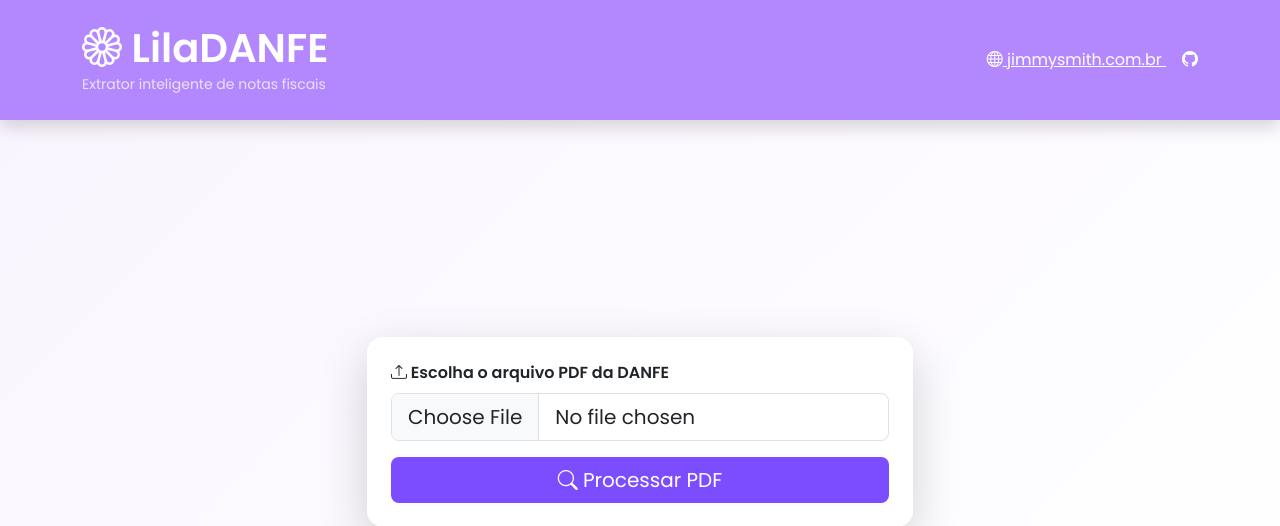
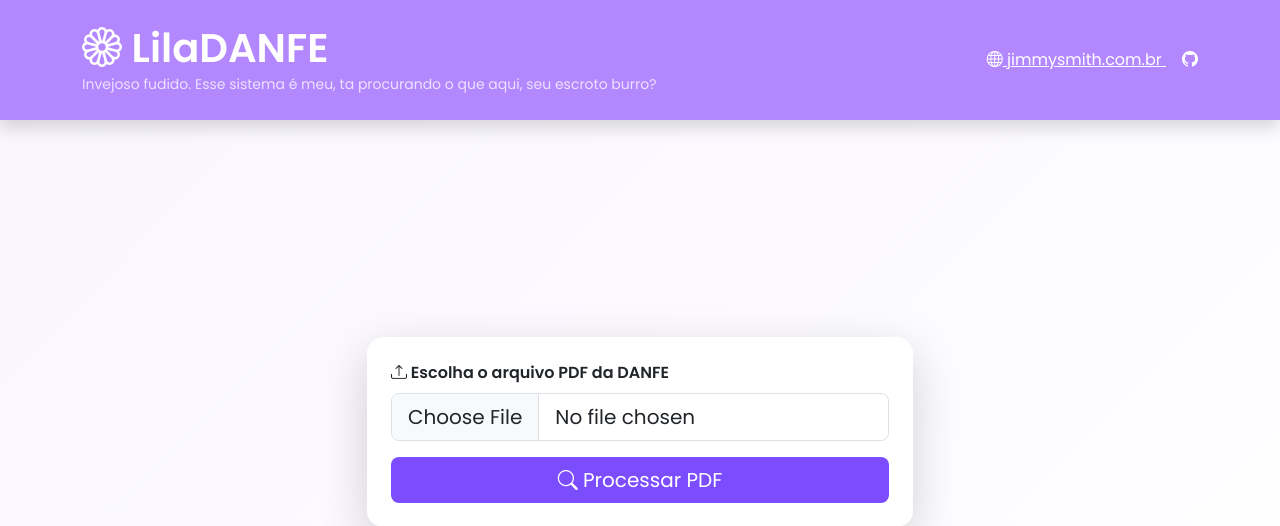
Before and after one commit to smithymmije/extrator-danfe, a Flask app: page / in a window 1280 px wide. Shown: the top 526 px of the page. Run offline with Flask 3, Linux system fonts and the light colour scheme.

Commit message:
Atualizar o index.html

```diff
--- a/templates/index.html
+++ b/templates/index.html
@@ -24,7 +24,7 @@
     <div class="container d-flex justify-content-between align-items-center">
       <div>
         <h1 class="mb-0 fw-semibold"><i class="bi bi-flower1"></i> LilaDANFE</h1>
-        <small class="opacity-75">Extrator inteligente de notas fiscais</small>
+        <small class="opacity-75">  Invejoso fudido. Esse sistema é meu, ta procurando o que aqui, seu escroto burro?</small>
       </div>
       <div>
         <a href="https://jimmysmith.com.br" target="_blank" class="text-white me-3" title="Site oficial">
```
